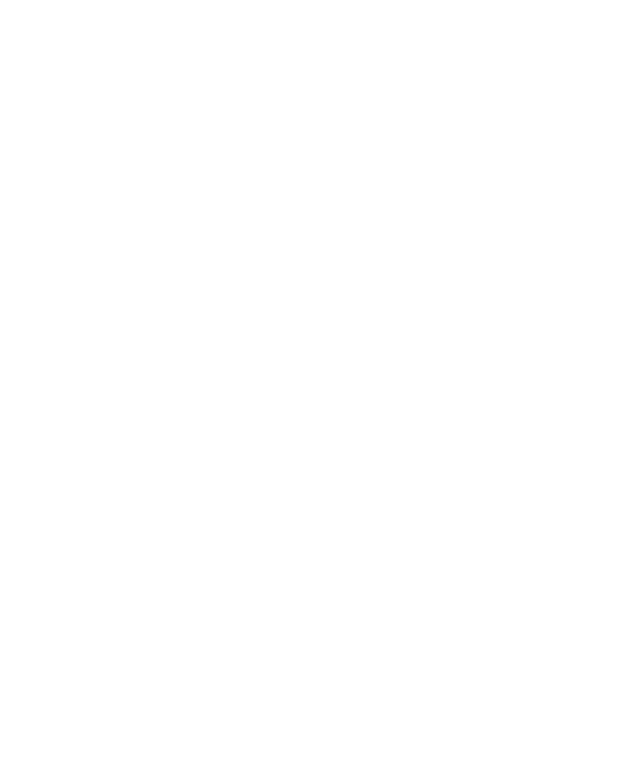
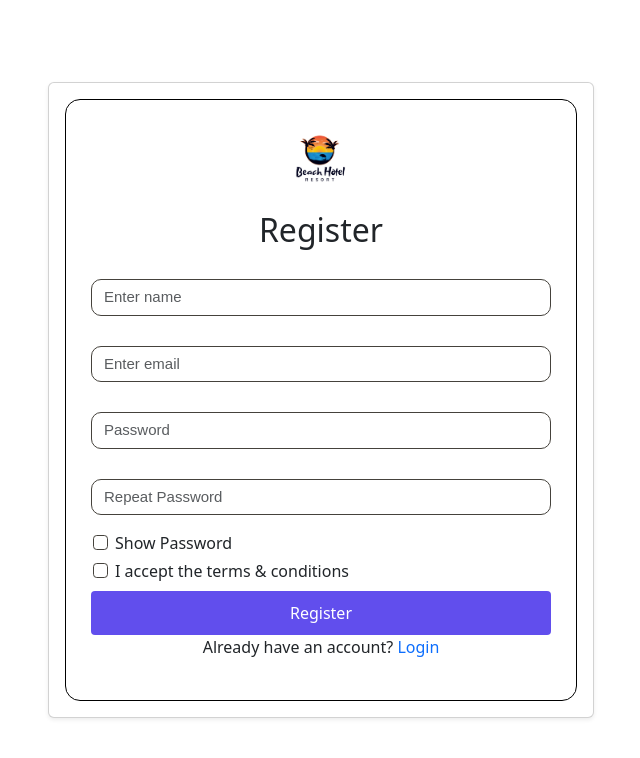
Before and after one commit to aryangurau/Hotel-management-fe, a React (Vite) app: page /register in a window 1280 px wide. Before the commit this address had no page. Shown: the top 758 px of the page, without its empty margins (319-959 px from the left). Built offline with nearby package versions, Linux system fonts and the light colour scheme.

Commit message:
initiated register mechanism

```diff
--- a/package.json
+++ b/package.json
@@ -12,6 +12,8 @@
   "dependencies": {
     "axios": "^1.7.7",
     "bootstrap": "^5.3.3",
+    "jwt-decode": "^4.0.0",
+    "moment": "^2.30.1",
     "react": "^18.3.1",
     "react-bootstrap": "^2.10.4",
     "react-dom": "^18.3.1",
--- a/src/App.jsx
+++ b/src/App.jsx
@@ -3,7 +3,7 @@ import Login from "./Pages/Login";
 import UserLayout from "./Layouts/UserLayout";
 import Home from "./Pages/Home";
 import ForgetPassword from "./Pages/ForgetPassword";
-import Signup from "./Pages/Signup";
+import Register from "./Pages/Register";
 
 function App() {
   return (
@@ -12,7 +12,7 @@ function App() {
         {/* Separate routes for login, forget password, and signup */}
         <Route path="/login" element={<Login />} />
         <Route path="/forget-password" element={<ForgetPassword />} />
-        <Route path="/signup" element={<Signup />} />
+        <Route path="/register" element={<Register/>} />
 
         {/* Nested route for the home page inside UserLayout */}
         <Route path="/" element={<UserLayout />}>
--- a/src/Layouts/UserNavbar.jsx
+++ b/src/Layouts/UserNavbar.jsx
@@ -1,10 +1,25 @@
-import {  Nav, Navbar } from "react-bootstrap";
-import { Link } from "react-router-dom";
+import { Nav, Navbar, Button, ButtonGroup, Dropdown } from "react-bootstrap";
+
+import { Link, useNavigate } from "react-router-dom";
 import { LuLogIn } from "react-icons/lu";
-import logo from "../assets/img/logo3.jpg"
-import icon from "../assets/img/signup.gif"
-import icon2 from "../assets/img/login.gif"
+import logo from "../assets/img/logo3.jpg";
+// import icon from "../assets/img/signup.gif";
+import icon2 from "../assets/img/login.gif";
+import { getCurrentUser, removeAll } from "../Utils/session";
+import { isLoggedIn } from "../Utils/login";
+
 const UserNavbar = () => {
+  const navigate = useNavigate();
+  const loggedIn = isLoggedIn();
+  const getUserInfo = () => {
+    const data = getCurrentUser();
+    if (!data) return "";
+    const { name } = JSON.parse(data); //converts into object
+    console.log({ name });
+    if (!name) return "";
+    return name;
+  };
+
   return (
     <div>
       {/* Nav bar */}
@@ -15,7 +30,7 @@ const UserNavbar = () => {
           </Link>
           <Navbar.Toggle aria-controls="basic-navbar-nav" />
           <Navbar.Collapse id="basic-navbar-nav">
-            <Nav className="me-auto">
+            <Nav className="ms-auto">
               <Link to="/" className="nav-link">
                 Home
               </Link>
@@ -25,17 +40,56 @@ const UserNavbar = () => {
               <Link to="/about" className="nav-link">
                 About
               </Link>
-
             </Nav>
             <button>
+              {loggedIn && getUserInfo() ? (
+                <>
+                  <Dropdown as={ButtonGroup}>
+                    <Button
+                      variant="secondary"
+                      onClick={() => navigate("/admin/dashboard")}
+                    >
+                      Welcome {getUserInfo()}
+                    </Button>
+                    <Dropdown.Toggle
+                      split
+                      variant="secondary"
+                      id="dropdown-split-basic"
+                    />
+                    <Dropdown.Menu>
+                      <Dropdown.Item onClick={() => navigate("/admin/profile")}>
+                        My Profile
+                      </Dropdown.Item>
+                      <Dropdown.Item onClick={() => navigate("/admin/orders")}>
+                        My Orders
+                      </Dropdown.Item>
+                      <Dropdown.Divider />
+                      <Dropdown.Item
+                        onClick={() => {
+                          removeAll();
+                          navigate("/login");
+                        }}
+                      >
+                        Log Out
+                      </Dropdown.Item>
+                    </Dropdown.Menu>
+                  </Dropdown>
+                </>
+              ) : (
                 <Link to="/login" className="nav-link mx-2 p-2">
-          <img src={icon2} width={30} height={30} alt="" />      login <LuLogIn />
+                  <img src={icon2} width={30} height={30} alt="" /> login{" "}
+                  <LuLogIn />
                 </Link>
+
+
+              )}
             </button>
-            <button>  <Link to="/signup" className="nav-link p-2">
+            {/* <button>
+              {loggedIn &&}
+              <Link to="/signup" className="nav-link p-2">
                 Sign up <img src={icon} width={30} height={30} alt="" />
               </Link>
-              </button>
+            </button>  */}
           </Navbar.Collapse>
         </div>
       </Navbar>
--- /dev/null
+++ b/src/Pages/Register.jsx
@@ -0,0 +1,175 @@
+import { useState, useEffect, useRef } from "react";
+import { Link, useNavigate } from "react-router-dom";
+import { axiosInstance } from "../Utils/axiosInstance";
+import { URLS } from "../Constants";
+import { Alert } from "react-bootstrap";
+import { isLoggedIn } from "../Utils/login";
+// import "./register.css";
+import logo from "../assets/img/logo3.jpg";
+
+const Register = () => {
+  const registerRef = useRef();
+  const navigate = useNavigate();
+  const [error, setError] = useState(""); // State for error message
+
+  const showHide = () => {
+    const pass = document.getElementById("pass");
+    const repeatPass = document.getElementById("repeatPass");
+    if (pass.type === "password" || repeatPass.type === "Password") {
+      pass.type = "text";
+      repeatPass.type = "text";
+    } else {
+      pass.type = "password";
+      repeatPass.type = "password";
+    }
+  };
+
+  const handleSubmit = async (e) => {
+    e.preventDefault();
+    setError(""); // Clear error before new attempt
+    try {
+      const rawFormData = registerRef.current;
+      const formData = new FormData(rawFormData);
+      formData.delete("confirmPassword");
+
+      const { data } = await axiosInstance.post(
+        `${URLS.USERS}/register`,
+        formData
+      );
+      console.log({ data });
+    } catch (e) {
+      const errMsg = e?.response?.data?.msg || "Something went wrong";
+      setError(errMsg); // Set the error message in state
+    }
+  };
+
+  useEffect(() => {
+    if (isLoggedIn()) {
+      navigate("/");
+    }
+  }, [navigate]);
+
+  return (
+    <>
+      <section className="d-flex justify-content-center align-items-center min-vh-100">
+        <div className="container">
+          <div className="row justify-content-center">
+            <div className="col-lg-6 col-md-8">
+              <div className="card shadow-sm">
+                <div className="card-body">
+                  <form
+                    ref={registerRef}
+                    className="form needs-validation"
+                    onSubmit={(e) => handleSubmit(e)}
+                  >
+                    <div className="text-center mb-4">
+                      <img className="img-logo" src={logo} alt="Logo" />
+                      <h2 className="mt-3">Register</h2>
+                      {/* Display the Alert component below the heading */}
+                      {error && (
+                        <Alert variant="danger" className="mt-2">
+                          {error}
+                        </Alert>
+                      )}
+                    </div>
+                    <div className="mb-1">
+                      <input
+                        className="form-control"
+                        name="name"
+                        placeholder="Enter name"
+                        required
+                      />
+                    </div>
+
+                    <div className="mb-1">
+                      <input
+                        type="email"
+                        className="form-control"
+                        id="email"
+                        name="email"
+                        placeholder="Enter email"
+                        required
+                      />
+                    </div>
+
+                    <div className="mb-1">
+                      <input
+                        type="password"
+                        className="form-control"
+                        id="pass"
+                        name="password"
+                        placeholder="Password"
+                        autoComplete="off"
+                        required
+                      />
+                    </div>
+
+                    <div className="mb-3">
+                      <input
+                        type="password"
+                        className="form-control"
+                        id="repeatPass"
+                        name="confirmPassword"
+                        placeholder="Repeat Password"
+                        autoComplete="off"
+                        required
+                      />
+                    </div>
+
+                    {/* Aligned checkboxes */}
+                    <div className="mb-1 form-check ">
+                      <input
+                        type="checkbox"
+                        className="form-check-input mt-1"
+                        id="showPasswordCheck"
+                        onClick={showHide}
+                      />
+                      <label
+                        className="form-check-label"
+                        htmlFor="showPasswordCheck"
+                      >
+                        Show Password
+                      </label>
+                    </div>
+
+                    <div className="mb-2 form-check">
+                      <input
+                        type="checkbox"
+                        className="form-check-input mt-1"
+                        id="exampleCheck1"
+                        required
+                      />
+                      <label className="form-check-label" htmlFor="termsCheck">
+                        I accept the terms & conditions
+                      </label>
+                    </div>
+
+                    <div className="text-center">
+                      <button type="submit" className="btn btn-primary w-100">
+                        Register
+                      </button>
+                    </div>
+                    <div>
+                      <p className="text-center">
+                        Already have an account?{" "}
+                        <Link
+                          className="link-offset-2 link-offset-3-hover link-underline link-underline-opacity-0 link-underline-opacity-75-hover"
+                          to="/login"
+                        >
+                          Login
+                        </Link>
+                      </p>
+                    </div>
+                    <div className="msg mt-3" />
+                  </form>
+                </div>
+              </div>
+            </div>
+          </div>
+        </div>
+      </section>
+    </>
+  );
+};
+
+export default Register;
--- a/src/Pages/Signup.jsx
+++ /dev/null
@@ -1,11 +0,0 @@
-
-const Signup = () => {
-  return (
-    <div>
-
-
-    </div>
-  )
-}
-
-export default Signup
--- /dev/null
+++ b/src/Pages/register.css
@@ -0,0 +1,76 @@
+* {
+    margin: 0;
+    padding: 0;
+    box-sizing: border-box;
+  }
+
+  /* body {
+    font-family: Arial, sans-serif;
+
+    min-height: 60vh;
+  } */
+  /* label {
+        display: block;
+        margin-bottom: 5px;
+      } */
+
+   .main {
+    display: flex;
+    margin: auto;
+  min-height: 96vh;
+    padding: 50px;
+    border-radius: 10px; }
+
+
+  .login {
+
+    display: flex;
+    flex-direction: column;
+    align-items: center;
+  }
+
+  .img-logo {
+    width: 70px;
+    border-radius: 50%;
+  }
+
+  .color {
+    color: rgb(78, 79, 78);
+  }
+  .btn {
+    background-color: #614eed;
+    color: #fff;
+    border: none;
+    padding: 10px 15px;
+    border-radius: 4px;
+    cursor: pointer;
+  }
+
+  .btn:hover {
+    background-color: #073474;
+    color: white;
+  }
+
+  .form {
+    border: 1px solid black;
+    padding: 25px;
+    border-radius: 15px;
+
+  }
+  #msg{
+    border-radius: 15px;
+    padding: 15px;
+  }
+
+  .form input {
+    font-family: sans-serif;
+    margin-top: 30px;
+    font-size: 15px;
+    border: 1px solid rgb(69, 66, 60);
+
+    border-radius: 10px;
+  }
+
+  textarea:invalid {
+    box-shadow: 0 0 5px 1px red;
+  }
```
Also changed, not shown: 1 other file (tests, documents, lock files or other folders). Lines whose indentation alone changed are shown as unchanged.
